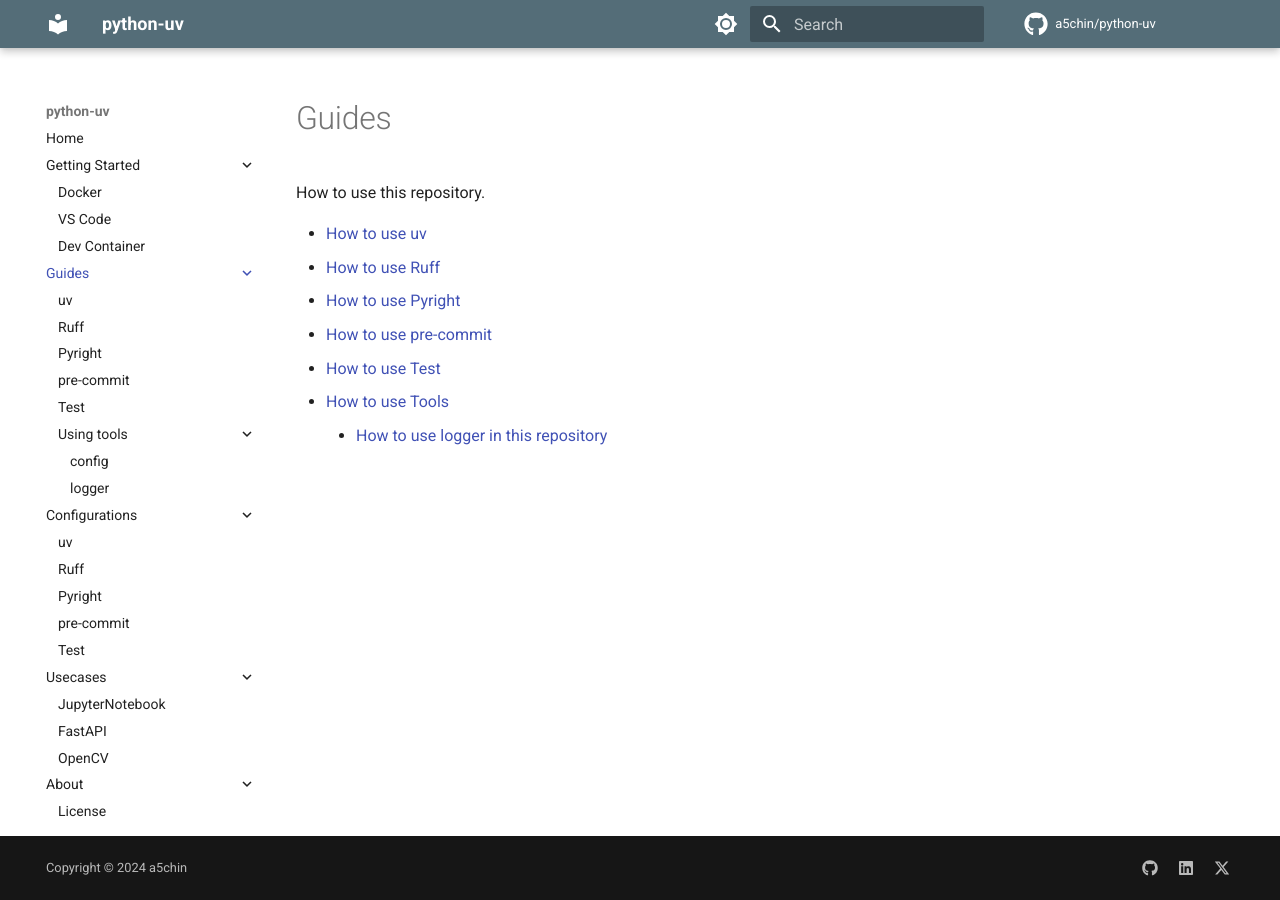
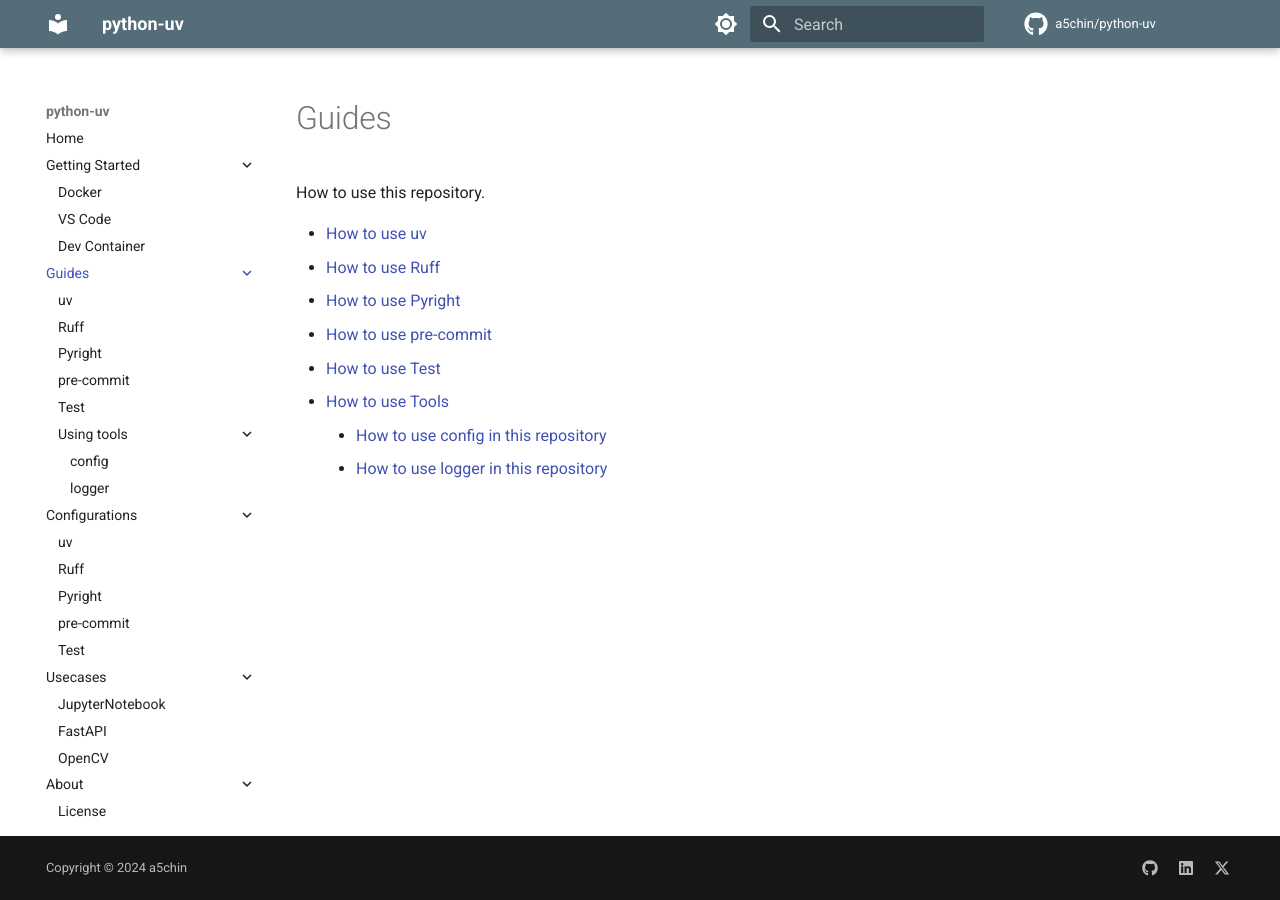
Before and after one commit to a5chin/python-uv, an MkDocs documentation site: the page built from docs/guides/index.md, in a window 1280 px wide. Built offline with MkDocs 1.6.1 and Material for MkDocs 9.7.7, drawn with Linux system fonts in a browser that asks for light colours; comment, search, counter and statistics services are not loaded.

Commit message:
add: config in docs guides

```diff
--- a/docs/guides/index.md
+++ b/docs/guides/index.md
@@ -8,4 +8,5 @@
 - [How to use pre-commit](pre-commit.md)
 - [How to use Test](test.md)
 - [How to use Tools](tools/index.md)
+    - [How to use config in this repository](tools/config.md)
     - [How to use logger in this repository](tools/logger.md)
```
